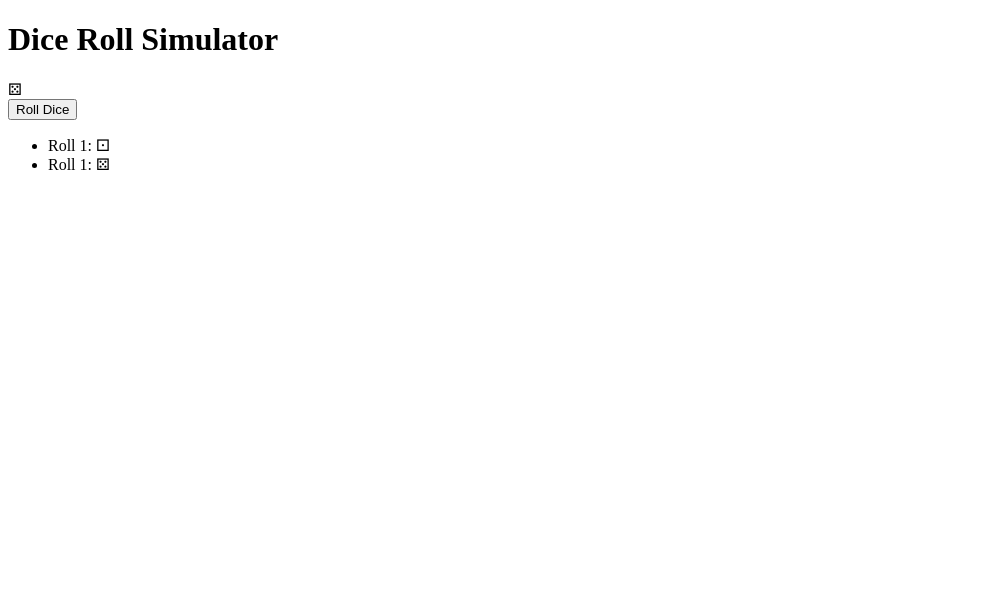
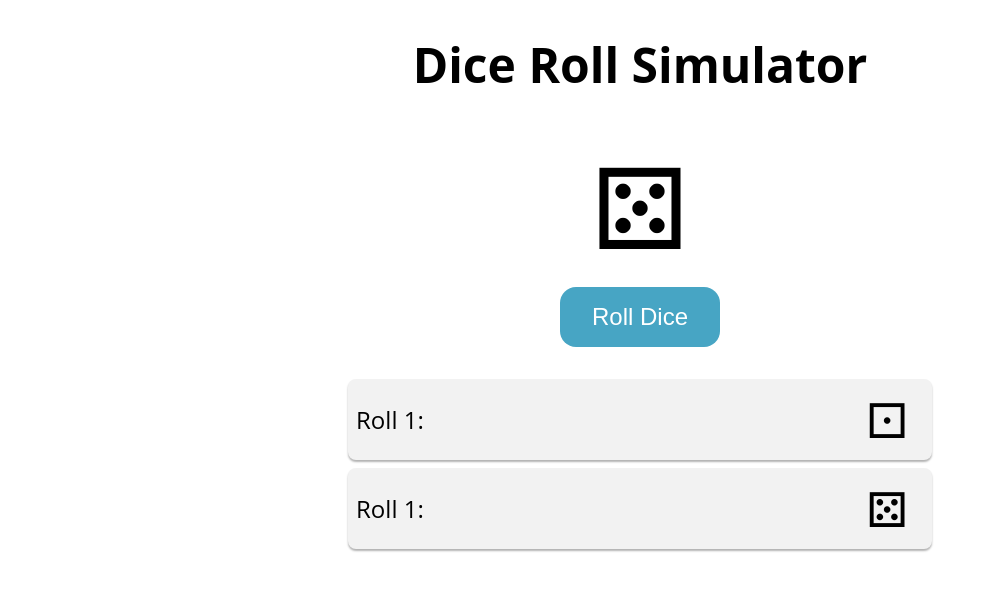
Before and after one commit to SinaAhmadiii/dice-roll-simulator, a plain HTML site: page index.html in a window 1280 px wide. Shown: the whole page, without its empty margins (0-988 px from the left). Drawn offline with Linux system fonts and the light colour scheme.

Commit message:
add CSS code

```diff
--- a/index.html
+++ b/index.html
@@ -4,6 +4,7 @@
     <meta charset="UTF-8">
     <meta name="viewport" content="width=device-width, initial-scale=1.0">
     <title>Dice Roll Simulator</title>
+    <link rel="stylesheet" href="style.css">
 </head>
 <body>
     <h1>Dice Roll Simulator</h1>
--- /dev/null
+++ b/style.css
@@ -0,0 +1,57 @@
+body{
+    font-family: "Open Sans", sans-serif;
+    text-align: center;
+    margin: 0;
+}
+
+h1{
+
+    font-size: 3rem;
+    margin-top: 2rem;
+}
+
+.dice{
+    font-size: 7rem;
+    margin: 5px;
+}
+
+button{
+    background-color: #47a5c4;
+    color: white;
+    font-size: 1.5rem;
+    padding: 1rem 2rem;
+    border: none;
+    border-radius: 1rem;
+    cursor: pointer;
+    transition: background-color.3s ease;
+}
+
+button:hover{
+    background-color: #2e8baf;
+}
+
+ul{
+    list-style: none;
+    padding: 0;
+    margin: 2rem;
+    max-width: 600px;
+    margin: 2rem auto;
+}
+
+li{
+    font-size: 1.5rem;
+    padding: .5rem;
+    margin: .5rem;
+    background-color: #f2f2f2;
+    border-radius: .5rem;
+    box-shadow: 0 2px 2px rgba(0, 0, 0, .3);
+    display: flex;
+    justify-content: space-between;
+    align-items: center;
+}
+
+li span{
+    font-size: 3rem;
+    margin-right: 1rem;
+
+}
```
